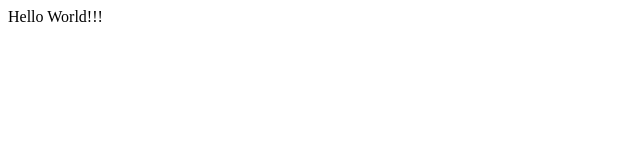
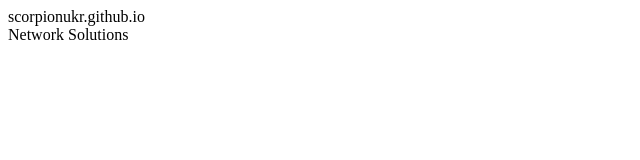
Before and after one commit to scorpionukr/scorpionukr.github.io, a plain HTML site: page index.html in a window 1280 px wide. Shown: the whole page, without its empty margins (0-640 px from the left). Drawn offline with Linux system fonts and the light colour scheme.

Commit message:
Update index.html

```diff
--- a/index.html
+++ b/index.html
@@ -1,8 +1,9 @@
 <html>
   <head>
-    <title>Test</title>
+    <title>scorpionukr.github.io</title>
   </head>
   <body>
-    Hello World!!!
+    scorpionukr.github.io<br />
+    Network Solutions
   </body>
 </html>
```
